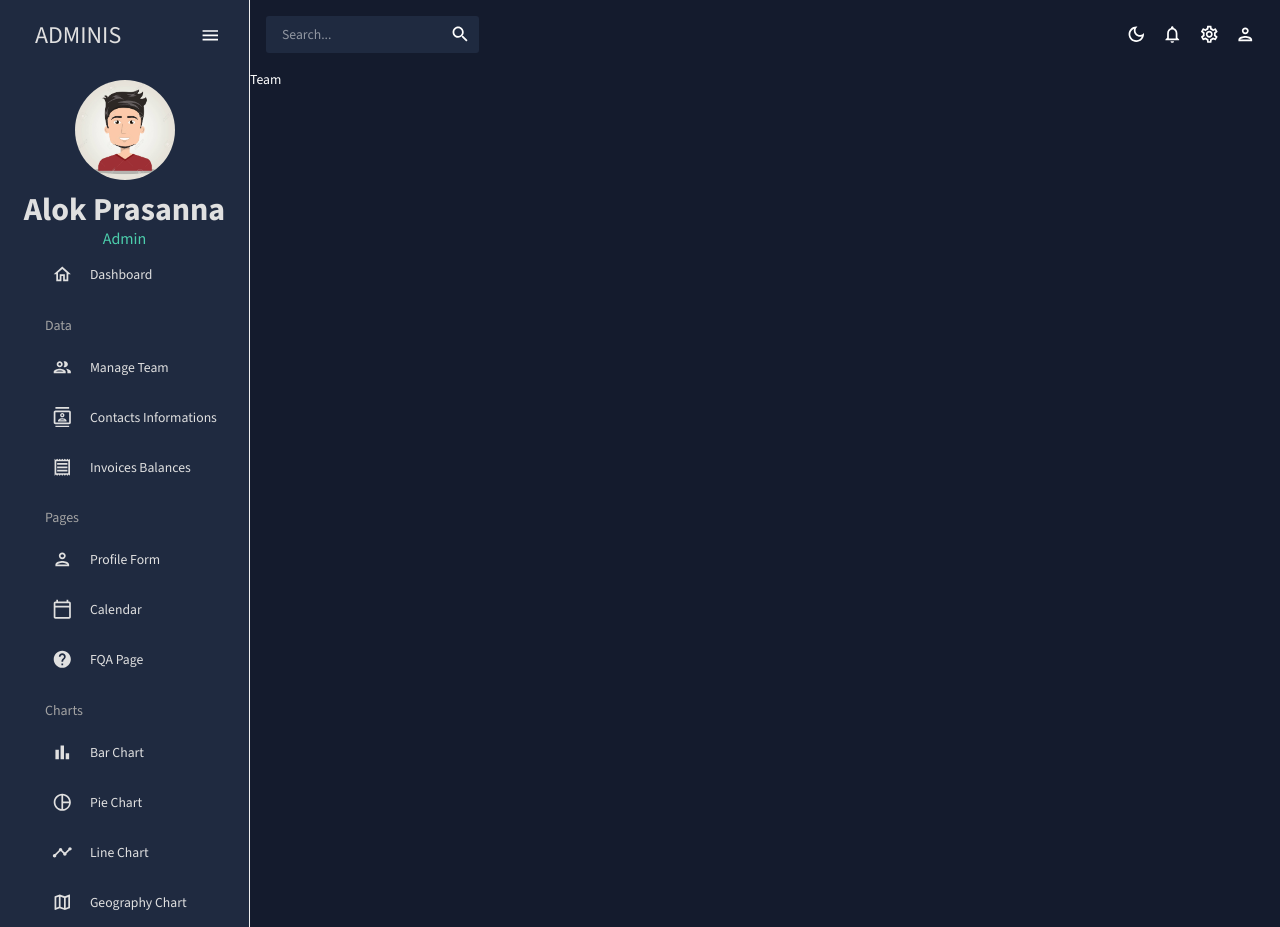
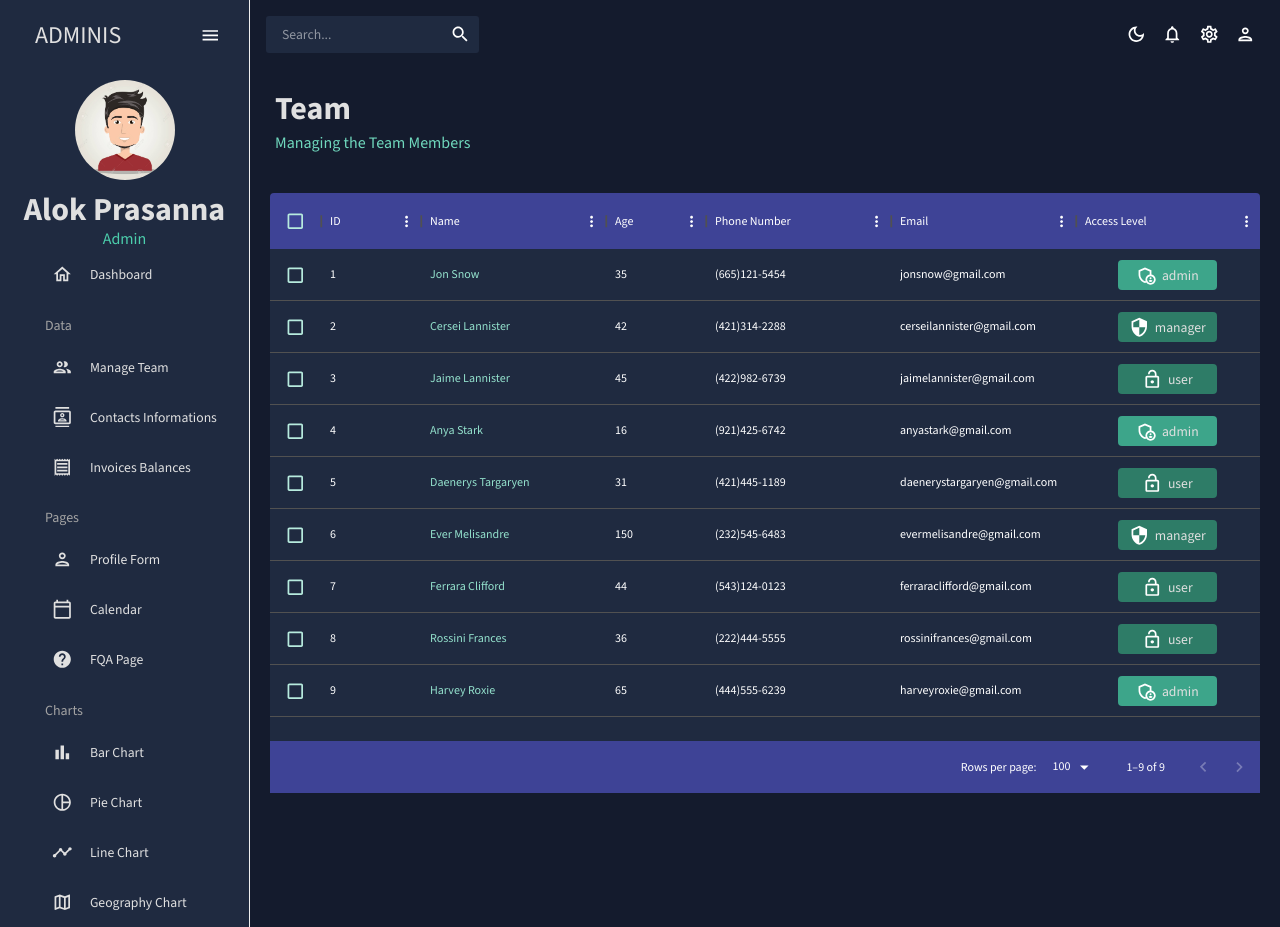
Before and after one commit to AlokPrasanna/fully-functional-dashboard-part1, a React (Vite) app: page /team in a window 1280 px wide. Built offline with nearby package versions, Linux system fonts and the light colour scheme.

Commit message:
Created Team management table

```diff
--- a/src/data/mockData.jsx
+++ b/src/data/mockData.jsx
@@ -1,3 +1,5 @@
+import {token} from "../theme"
+
 export const mockDataTeam = [
     {
       id: 1,
@@ -431,7 +433,7 @@
   export const mockLineData = [
     {
       id: "japan",
-      color: tokens("dark").greenAccent[500],
+      color: token("dark").greenAccent[500],
       data: [
         {
           x: "plane",
@@ -485,7 +487,7 @@
     },
     {
       id: "france",
-      color: tokens("dark").blueAccent[300],
+      color: token("dark").blueAccent[300],
       data: [
         {
           x: "plane",
@@ -539,7 +541,7 @@
     },
     {
       id: "us",
-      color: tokens("dark").redAccent[200],
+      color: token("dark").redAccent[200],
       data: [
         {
           x: "plane",
--- a/src/pages/Team/Team.jsx
+++ b/src/pages/Team/Team.jsx
@@ -1,8 +1,108 @@
+import { Box , Typography , useTheme} from "@mui/material";
+import {Header} from "../../components/molecules";
+import {mockDataTeam} from "../../data";
+import  AdminPanelSettingsOutlinedIcon from "@mui/icons-material/AdminPanelSettingsOutlined";
+import  LockOpenOutlinedIcon from "@mui/icons-material/LockOpenOutlined";
+import  SecurityOutlinedIcon from "@mui/icons-material/SecurityOutlined";
+import { token } from "../../theme";
+import { DataGrid } from "@mui/x-data-grid";
+
 const Team = () => {
+    const theme = useTheme();
+    const colors = token(theme.palette.mode);
+
+    const columns = [
+        {field:"id" , headerName : "ID"},
+        {
+            field: "name",
+            headerName:"Name",
+            flex:1,
+            cellClassName: "name-column--cell"
+        },
+        {
+            field:"age",
+            headerName:"Age",
+            type:"number",
+            headerAlign:"left",
+            align:"left"
+        },
+        {
+            field: "phone",
+            headerName: "Phone Number",
+            flex: 1,
+        },
+        {
+            field: "email",
+            headerName: "Email",
+            flex: 1,
+        },
+        {
+            field: "accessLevel",
+            headerName: "Access Level",
+            flex: 1,
+            renderCell: ({ row: { access } }) => {
+                return (
+                <Box
+                    width="60%"
+                    m="0 auto"
+                    p="5px"
+                    display="flex"
+                    justifyContent="center"
+                    backgroundColor={
+                    access === "admin"
+                        ? colors.greenAccent[600]
+                        : access === "manager"
+                        ? colors.greenAccent[700]
+                        : colors.greenAccent[700]
+                    }
+                    borderRadius="4px"
+                >
+                    {access === "admin" && <AdminPanelSettingsOutlinedIcon />}
+                    {access === "manager" && <SecurityOutlinedIcon />}
+                    {access === "user" && <LockOpenOutlinedIcon />}
+                    <Typography color={colors.grey[100]} sx={{ ml: "5px" }}>
+                    {access}
+                    </Typography>
+                </Box>
+                );
+            },
+        },
+    ];
     return (
-        <div>
-            Team
-        </div>
+        <Box m="20px">
+            <Header title="Team" subtitle="Managing the Team Members" />
+            <Box
+            m="40px 0 0 0"
+            height="75vh"
+            sx={{
+              "& .MuiDataGrid-root": {
+                border: "none",
+              },
+              "& .MuiDataGrid-cell": {
+                borderBottom: "none",
+              },
+              "& .name-column--cell": {
+                color: colors.greenAccent[300],
+              },
+              "& .MuiDataGrid-columnHeaders": {
+                backgroundColor: colors.blueAccent[700],
+                borderBottom: "none",
+              },
+              "& .MuiDataGrid-virtualScroller": {
+                backgroundColor: colors.primary[400],
+              },
+              "& .MuiDataGrid-footerContainer": {
+                borderTop: "none",
+                backgroundColor: colors.blueAccent[700],
+              },
+              "& .MuiCheckbox-root": {
+                color: `${colors.greenAccent[200]} !important`,
+              },
+            }}
+            >
+                <DataGrid checkboxSelection rows={mockDataTeam} columns={columns}/>
+            </Box>
+        </Box>
     )
 }
 
```
